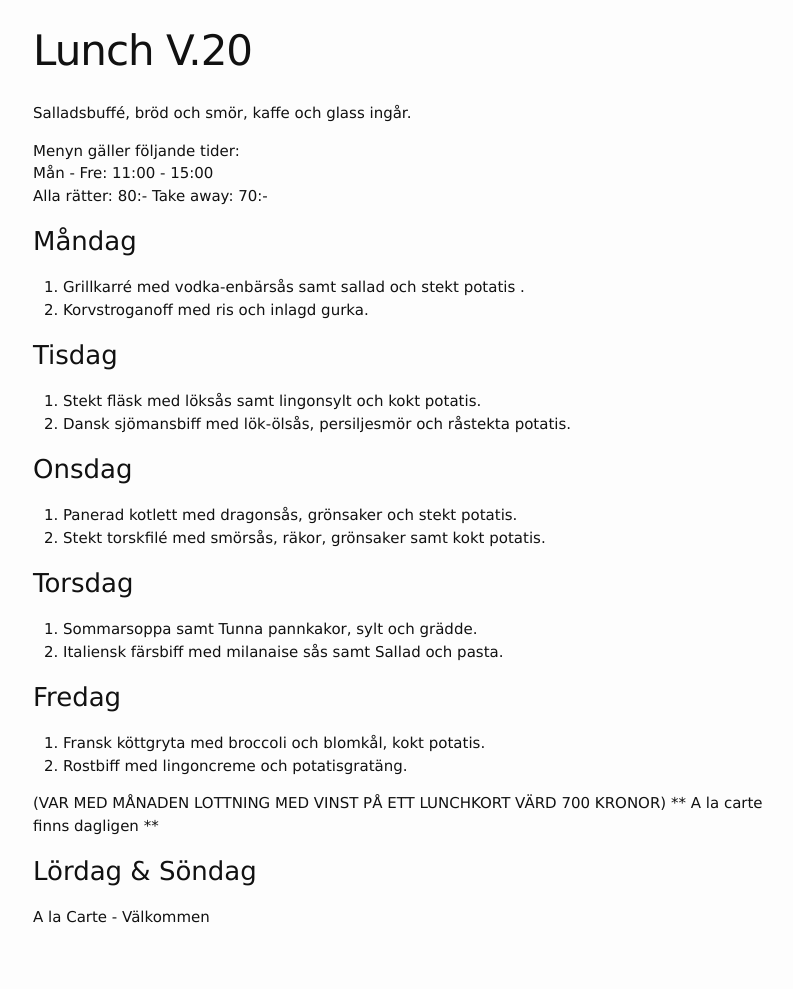
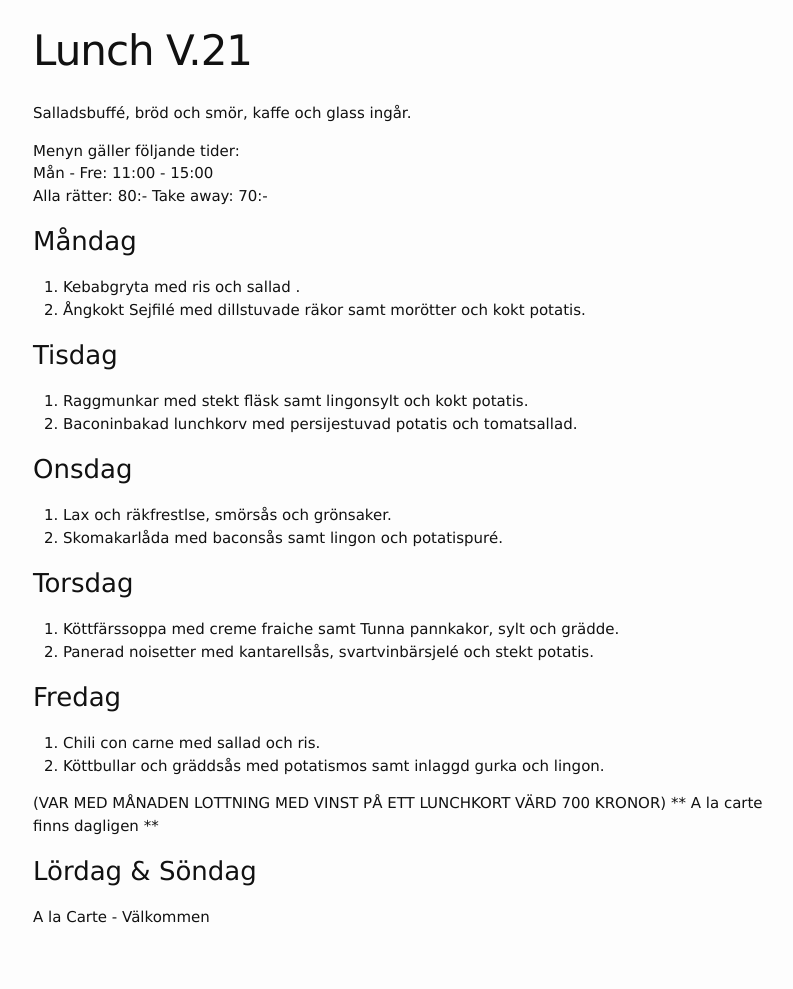
Before and after one commit to FarInn62/farinn62.github.io, a Jekyll site: the page built from lunch.md, in a window 1280 px wide. Shown: the whole page, without its empty margins (237-1030 px from the left). Built offline with Jekyll 4.4.1, drawn with Linux system fonts in a browser that asks for light colours.

Commit message:
Update lunch.md

```diff
--- a/lunch.md
+++ b/lunch.md
@@ -1,6 +1,6 @@
 ---
 layout: foodmenu
-title: Lunch V.20
+title: Lunch V.21
 permalink: /lunch/
 published: true
 ---
@@ -11,24 +11,24 @@ Mån - Fre: 11:00 - 15:00
 Alla rätter: 80:- Take away: 70:-
 
 ### Måndag
-1. Grillkarré med vodka-enbärsås samt sallad och stekt potatis .
-2. Korvstroganoff med ris och inlagd gurka.
+1. Kebabgryta med ris och sallad .
+2. Ångkokt Sejfilé med dillstuvade räkor samt morötter och kokt potatis.
 
 ### Tisdag
-1. Stekt fläsk med löksås samt lingonsylt och kokt potatis.
-2. Dansk sjömansbiff med lök-ölsås, persiljesmör och råstekta potatis.
+1. Raggmunkar med stekt fläsk samt lingonsylt och kokt potatis.
+2. Baconinbakad lunchkorv med persijestuvad potatis och tomatsallad.
 
 ### Onsdag
-1. Panerad kotlett med dragonsås, grönsaker och stekt potatis.
-2. Stekt torskfilé med smörsås, räkor, grönsaker samt kokt potatis.
+1. Lax och räkfrestlse, smörsås och grönsaker.
+2. Skomakarlåda med baconsås samt lingon och potatispuré.
 
 ### Torsdag
-1. Sommarsoppa samt Tunna pannkakor, sylt och grädde.
-2. Italiensk färsbiff med milanaise sås samt Sallad och pasta.
+1. Köttfärssoppa med creme fraiche samt Tunna pannkakor, sylt och grädde.
+2. Panerad noisetter med kantarellsås, svartvinbärsjelé och stekt potatis.
 
 ### Fredag
-1. Fransk köttgryta med broccoli och blomkål, kokt potatis.
-2. Rostbiff med lingoncreme och potatisgratäng.
+1. Chili con carne med sallad och ris.
+2. Köttbullar och gräddsås med potatismos samt inlaggd gurka och lingon.
 
 (VAR MED MÅNADEN LOTTNING MED VINST PÅ ETT LUNCHKORT VÄRD 700 KRONOR)
                   ** A la carte finns dagligen **
```
